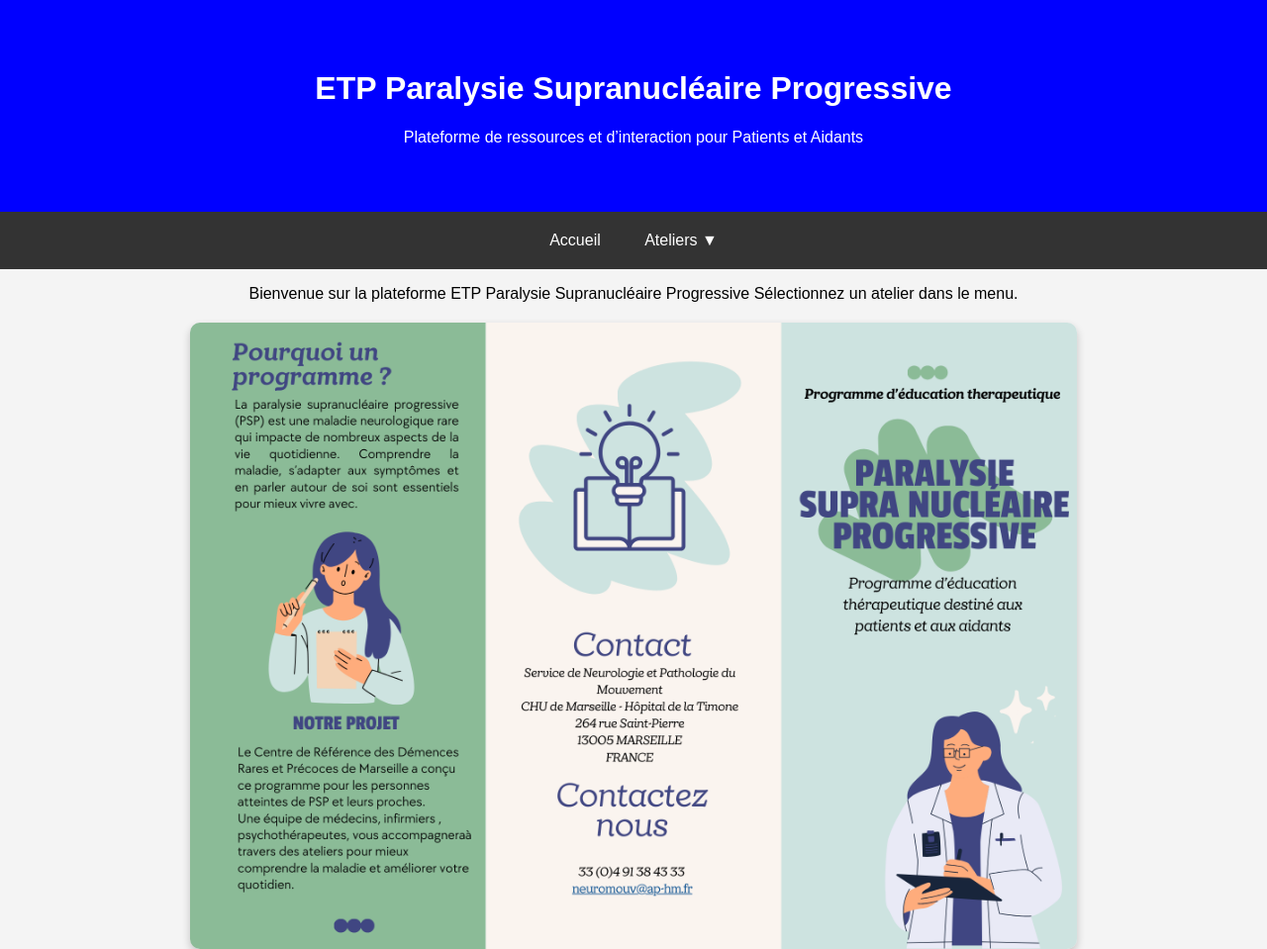
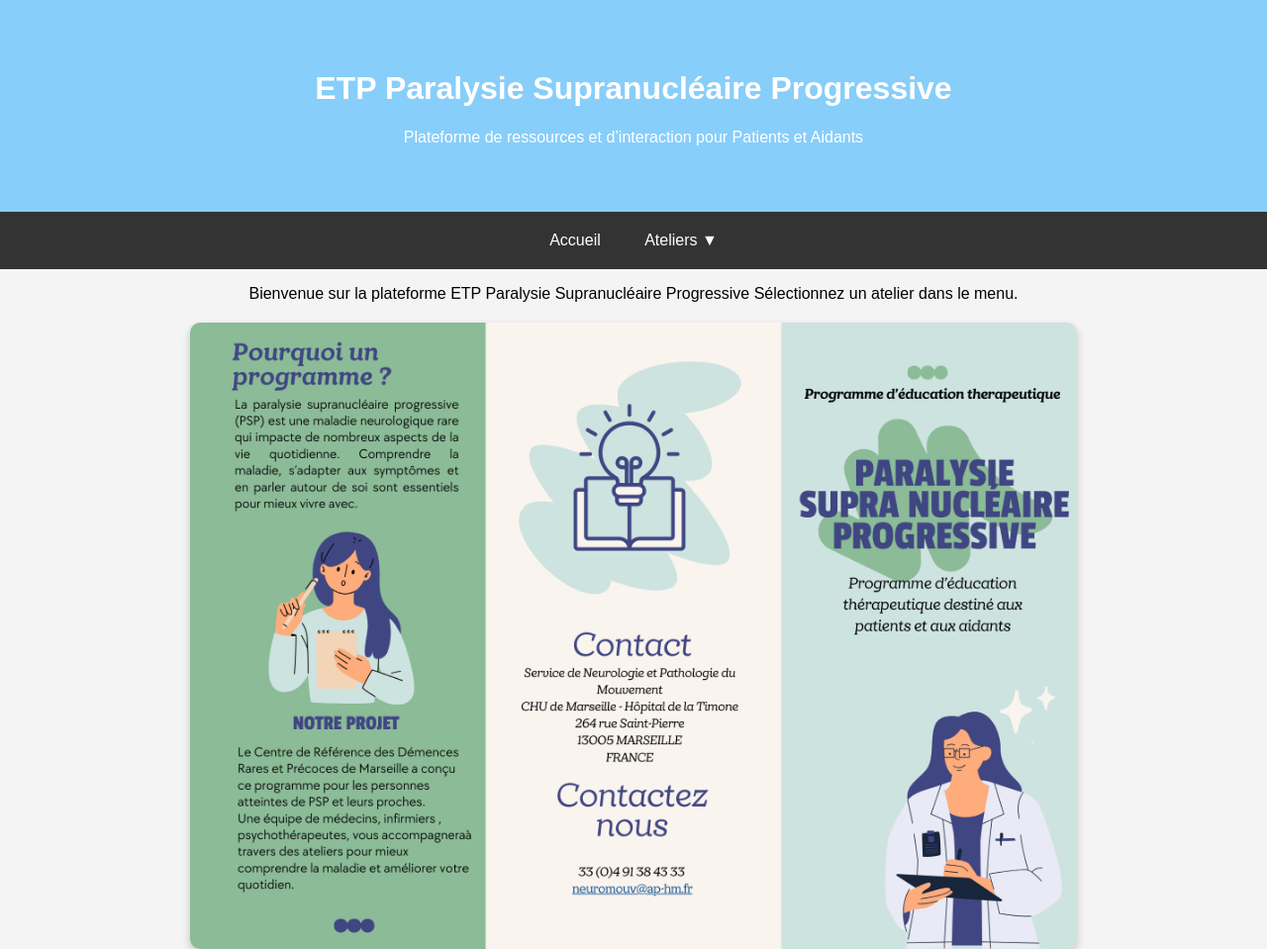
Before and after one commit to AphmNeuro/etp-psp, a plain HTML site: page index.html in a window 1280 px wide. Shown: the top 959 px of the page at 99% size. Drawn offline with Linux system fonts and the light colour scheme.

Commit message:
Update styles.css

```diff
--- a/css/styles.css
+++ b/css/styles.css
@@ -9,7 +9,7 @@ body {
 
 /* === En-tête (bannière) avec fond noir === */
 .masthead {
-    background-color: blue; /* Fond bleu */
+    background-color: lightskyblue; /* Fond bleu */
     color: white; /* Texte en blanc */
     padding: 50px 20px;
     text-align: center;
```
